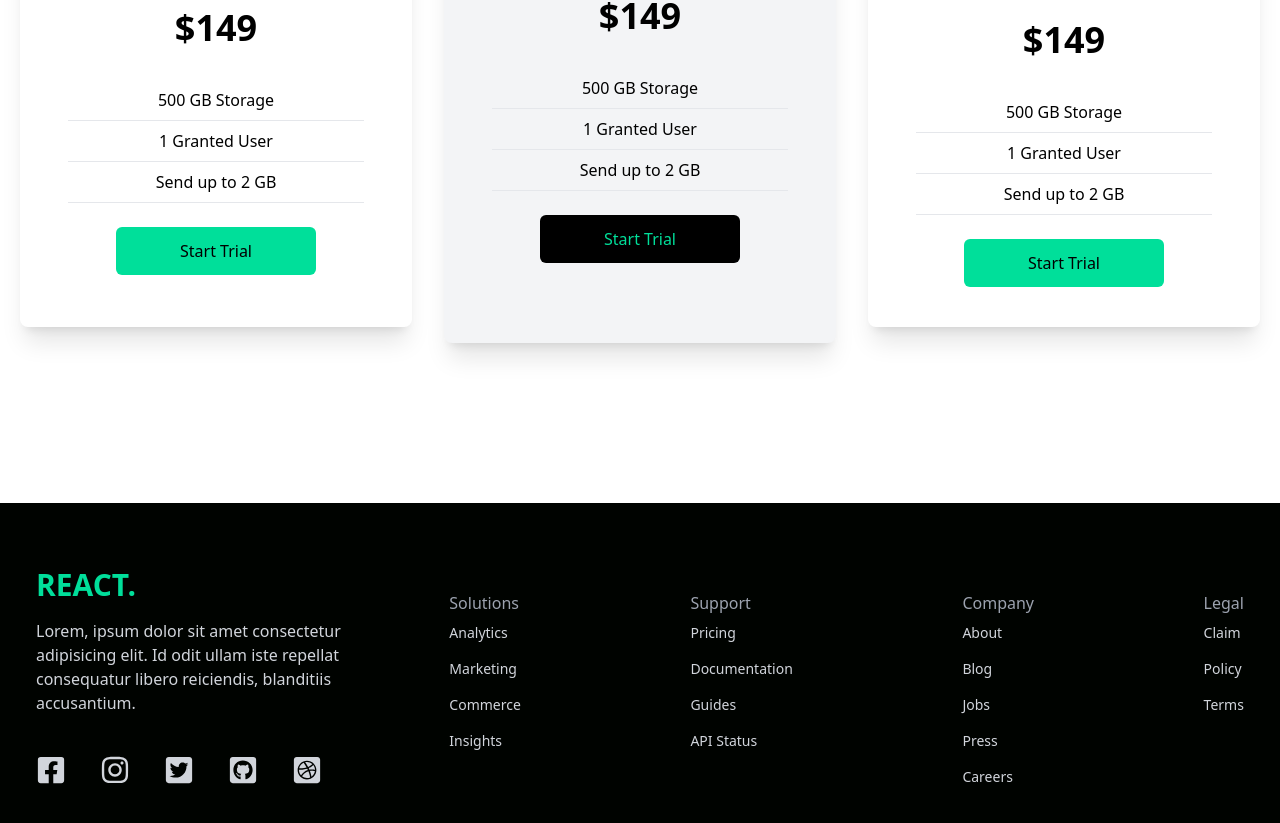
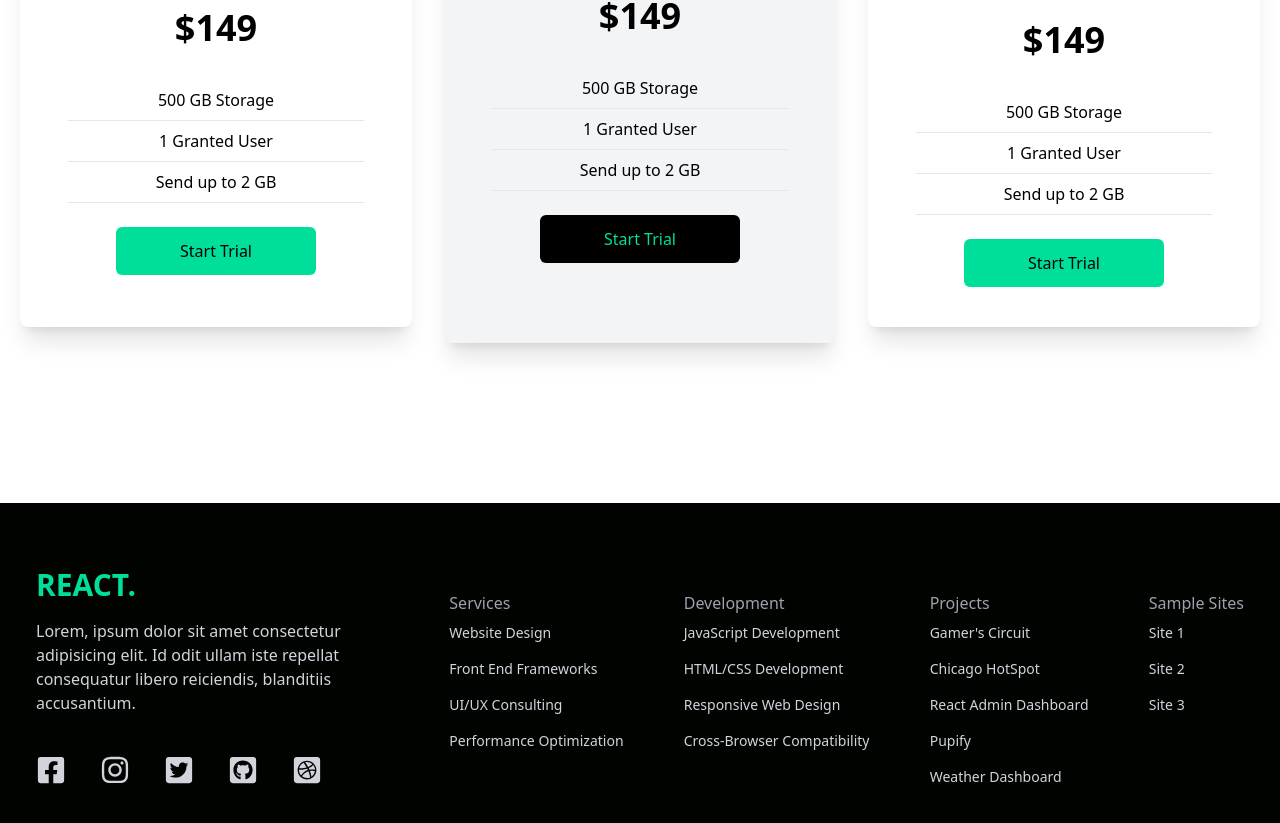
Before and after one commit to MattOz/React-Finance-Site, a React (Create React App) app: page / in a window 1280 px wide. Shown: the part 1971-2794 px from the top of the page. Built offline with nearby package versions, Linux system fonts and the light colour scheme.

Commit message:
updated content in footer

```diff
--- a/src/components/Footer.jsx
+++ b/src/components/Footer.jsx
@@ -37,39 +37,39 @@ const Footer = () => {
       </div>
       <div className="lg:col-span-2 flex justify-between mt-6">
         <div>
-          <h6 className="font-medium text-gray-400">Solutions</h6>
+          <h6 className="font-medium text-gray-400">Services</h6>
           <ul>
-            <li className="py-2 text-sm hover:text-[#00df9a]">Analytics</li>
-            <li className="py-2 text-sm hover:text-[#00df9a]">Marketing</li>
-            <li className="py-2 text-sm hover:text-[#00df9a]">Commerce</li>
-            <li className="py-2 text-sm hover:text-[#00df9a]">Insights</li>
+            <li className="py-2 text-sm hover:text-[#00df9a]">Website Design</li>
+            <li className="py-2 text-sm hover:text-[#00df9a]">Front End Frameworks</li>
+            <li className="py-2 text-sm hover:text-[#00df9a]">UI/UX Consulting</li>
+            <li className="py-2 text-sm hover:text-[#00df9a]">Performance Optimization</li>
           </ul>
         </div>
         <div>
-          <h6 className="font-medium text-gray-400">Support</h6>
+          <h6 className="font-medium text-gray-400">Development</h6>
           <ul>
-            <li className="py-2 text-sm hover:text-[#00df9a]">Pricing</li>
-            <li className="py-2 text-sm hover:text-[#00df9a]">Documentation</li>
-            <li className="py-2 text-sm hover:text-[#00df9a]">Guides</li>
-            <li className="py-2 text-sm hover:text-[#00df9a]">API Status</li>
+            <li className="py-2 text-sm hover:text-[#00df9a]">JavaScript Development</li>
+            <li className="py-2 text-sm hover:text-[#00df9a]">HTML/CSS Development</li>
+            <li className="py-2 text-sm hover:text-[#00df9a]">Responsive Web Design</li>
+            <li className="py-2 text-sm hover:text-[#00df9a]">Cross-Browser Compatibility</li>
           </ul>
         </div>
         <div>
-          <h6 className="font-medium text-gray-400">Company</h6>
+          <h6 className="font-medium text-gray-400">Projects</h6>
           <ul>
-            <li className="py-2 text-sm hover:text-[#00df9a]">About</li>
-            <li className="py-2 text-sm hover:text-[#00df9a]">Blog</li>
-            <li className="py-2 text-sm hover:text-[#00df9a]">Jobs</li>
-            <li className="py-2 text-sm hover:text-[#00df9a]">Press</li>
-            <li className="py-2 text-sm hover:text-[#00df9a]">Careers</li>
+            <li className="py-2 text-sm hover:text-[#00df9a]">Gamer's Circuit</li>
+            <li className="py-2 text-sm hover:text-[#00df9a]">Chicago HotSpot</li>
+            <li className="py-2 text-sm hover:text-[#00df9a]">React Admin Dashboard</li>
+            <li className="py-2 text-sm hover:text-[#00df9a]">Pupify</li>
+            <li className="py-2 text-sm hover:text-[#00df9a]">Weather Dashboard</li>
           </ul>
         </div>
         <div>
-          <h6 className="font-medium text-gray-400">Legal</h6>
+          <h6 className="font-medium text-gray-400">Sample Sites</h6>
           <ul>
-            <li className="py-2 text-sm hover:text-[#00df9a]">Claim</li>
-            <li className="py-2 text-sm hover:text-[#00df9a]">Policy</li>
-            <li className="py-2 text-sm hover:text-[#00df9a]">Terms</li>
+            <li className="py-2 text-sm hover:text-[#00df9a]">Site 1</li>
+            <li className="py-2 text-sm hover:text-[#00df9a]">Site 2</li>
+            <li className="py-2 text-sm hover:text-[#00df9a]">Site 3</li>
           </ul>
         </div>
       </div>
```
